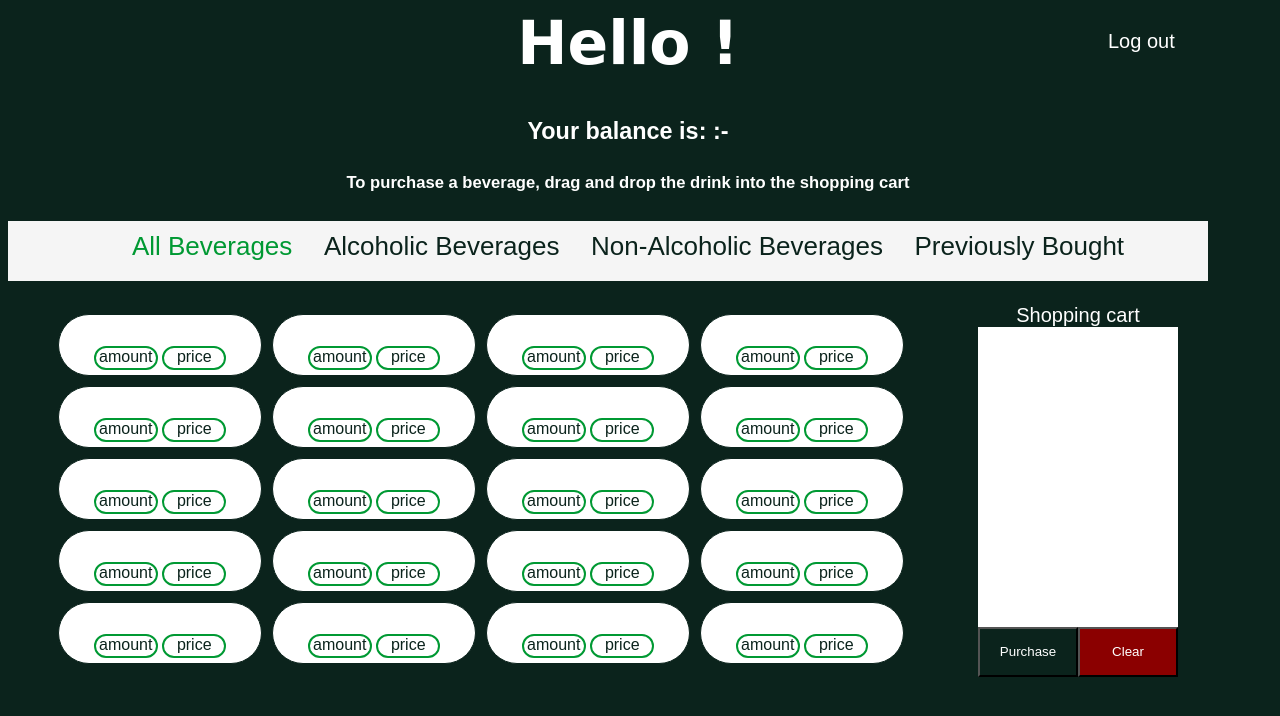
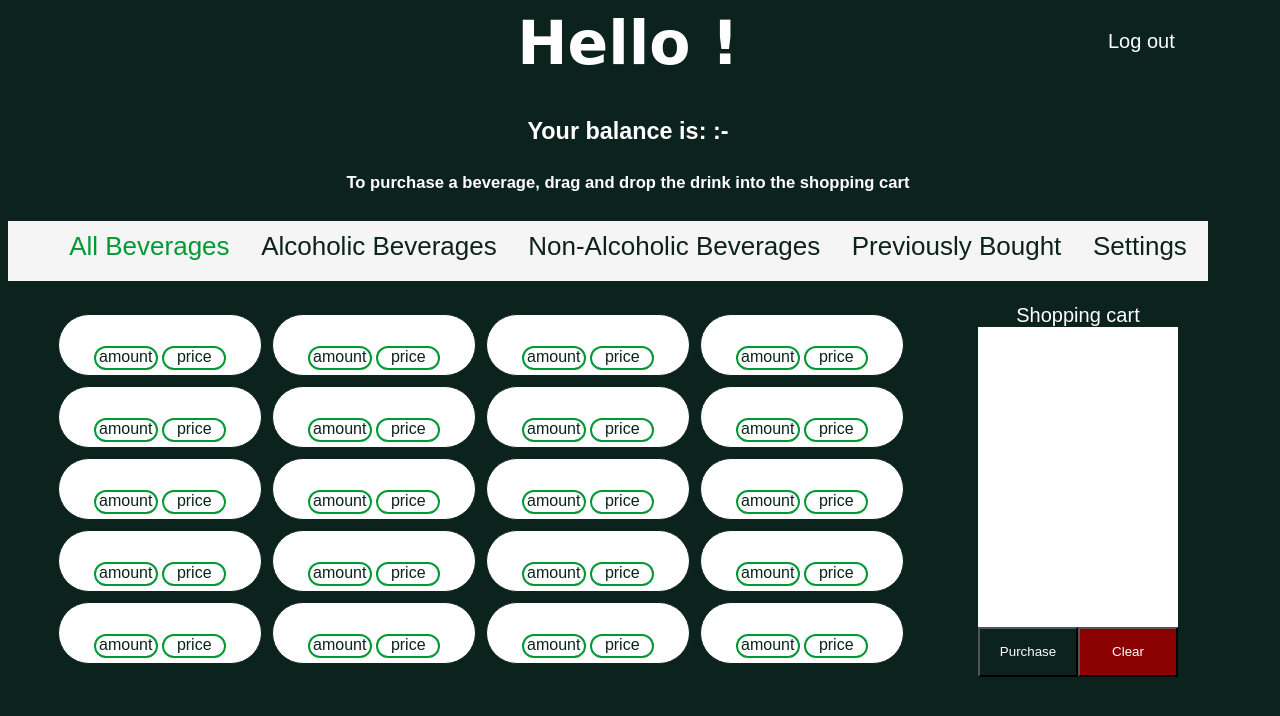
Before and after one commit to karinmelin/Jamaica-Inn, a plain HTML site: page adminallbeverages.html in a window 1280 px wide. Drawn offline with Linux system fonts and the light colour scheme; no server answers.

Commit message:
adding settings

```diff
--- a/adminallbeverages.html
+++ b/adminallbeverages.html
@@ -33,6 +33,7 @@
                     <li><a href="alcobev.html">Alcoholic Beverages</a></li>
                     <li><a href="softdrink.html">Non-Alcoholic Beverages</a></li>
                     <li><a href="history.html">Previously Bought</a></li>
+                    <li><a href="adminsettings.html">Settings</a></li>
                 </ul>
 	       </nav>
         </header>
```
